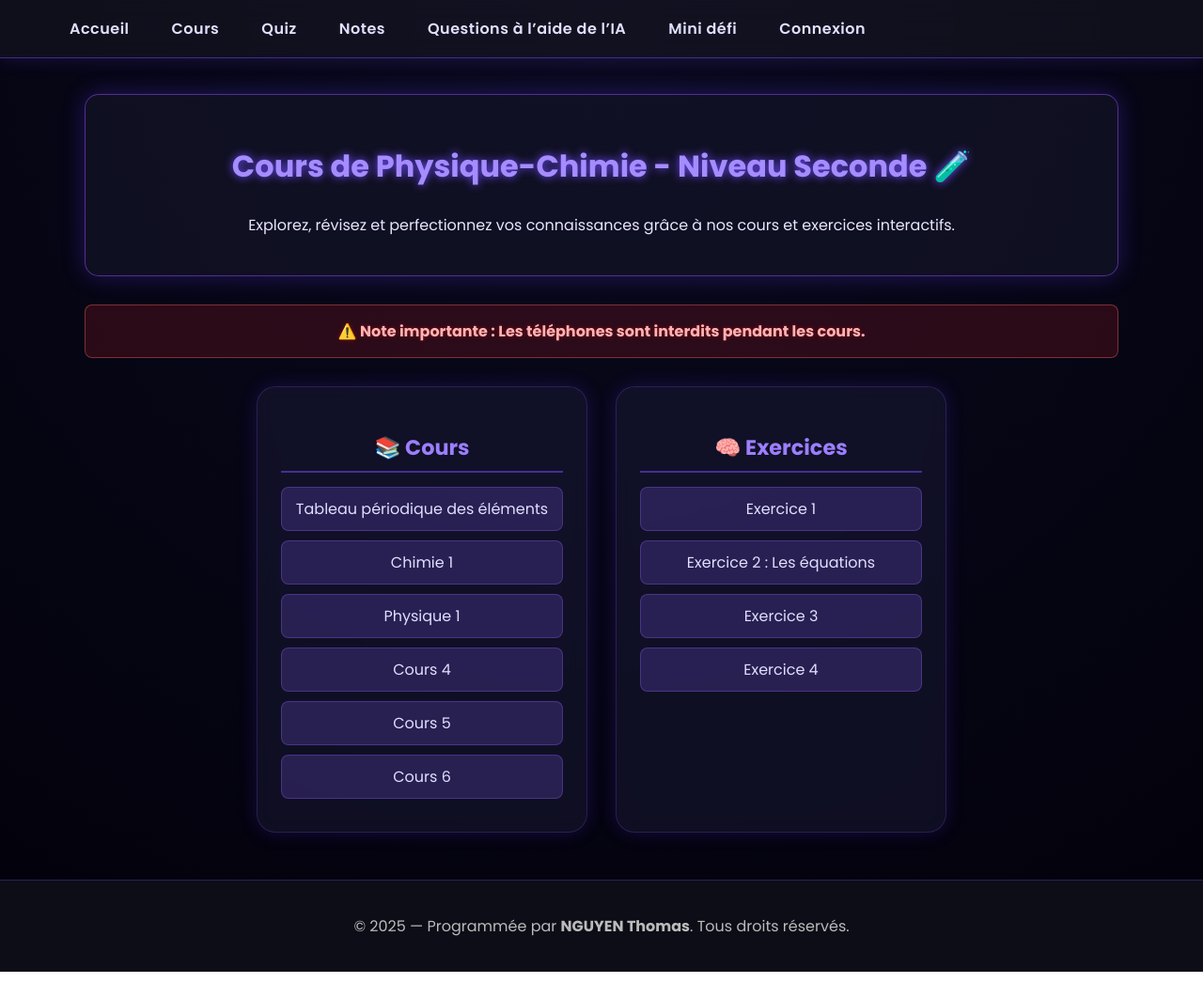
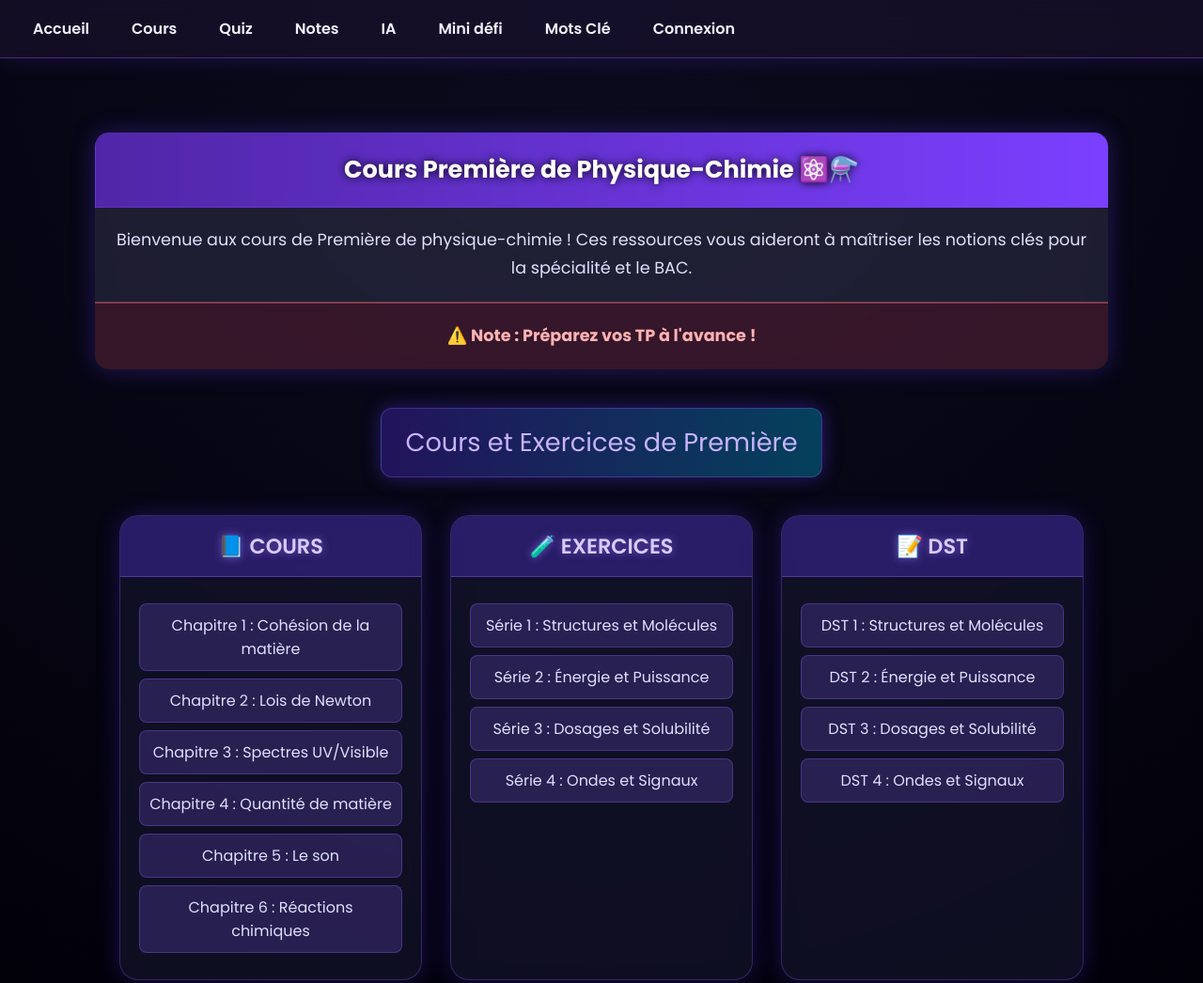
Before and after one commit to ThomasNguyenk/site, a plain HTML site: page 1ere année.html in a window 1280 px wide. Shown: the top 1046 px of the page at 94% size. Drawn offline with Linux system fonts and the light colour scheme.

Commit message:
Transition from 2nd Year to 1st Year content
Updated the HTML document to reflect the transition from '2nd Year' to '1st Year' Physics-Chemistry course content, including changes to the title, navigation links, and sections for courses and exercises.

```diff
--- a/1ere année.html
+++ b/1ere année.html
@@ -3,49 +3,45 @@
 <head>
   <meta charset="UTF-8">
   <meta name="viewport" content="width=device-width, initial-scale=1.0">
-  <title>Cours de 2nd - Physique-Chimie</title>
+  <title>Cours de Première - Physique-Chimie</title>
   <link href="https://fonts.googleapis.com/css2?family=Poppins:wght@300;400;600;700&display=swap" rel="stylesheet">
+
   <style>
     /* === BASE === */
     body {
       margin: 0;
-      font-family: 'Poppins', sans-serif;
-      background: radial-gradient(circle at top, #0a0a1f, #02010a);
-      color: #e5e5ff;
+      font-family: "Poppins", sans-serif;
+      background: radial-gradient(circle at top, #0b0b1e, #010008);
+      color: #e6e6ff;
       overflow-x: hidden;
     }
 
-    /* === NAVIGATION FUTURISTE === */
+    /* === NAVIGATION === */
     .bandeau {
       position: fixed;
       top: 0;
       left: 0;
       width: 100%;
-      z-index: 1000;
-      padding: 12px 0;
-      backdrop-filter: blur(12px);
-      background: rgba(25, 25, 35, 0.55);
-      border-bottom: 1px solid rgba(120, 70, 255, 0.5);
-      box-shadow: 0 0 20px rgba(120, 70, 255, 0.2);
-      animation: fadeInDown 0.8s ease forwards;
-    }
-
-    @keyframes fadeInDown {
-      from { transform: translateY(-30px); opacity: 0; }
-      to { transform: translateY(0); opacity: 1; }
-    }
-
-    .menu-container {
-      width: 90%;
-      margin: 0 auto;
+      padding: 12px 25px;
       display: flex;
       justify-content: space-between;
       align-items: center;
+      backdrop-filter: blur(12px);
+      background: rgba(30, 20, 50, 0.55);
+      border-bottom: 1px solid rgba(150, 90, 255, 0.4);
+      box-shadow: 0 0 25px rgba(120, 60, 255, 0.2);
+      z-index: 1000;
+      animation: fadeDown 0.8s ease forwards;
+    }
+
+    @keyframes fadeDown {
+      from { opacity: 0; transform: translateY(-30px); }
+      to { opacity: 1; transform: translateY(0); }
     }
 
     .menu-btn {
-      font-size: 26px;
-      color: #a389ff;
+      font-size: 28px;
+      color: #a98cff;
       background: none;
       border: none;
       cursor: pointer;
@@ -60,13 +56,12 @@
     }
 
     .menu-links a {
-      position: relative;
-      color: #e0e0ff;
+      color: #f1f1ff;
       text-decoration: none;
       font-weight: 600;
-      letter-spacing: 0.5px;
       padding: 6px 10px;
-      transition: all 0.3s ease;
+      position: relative;
+      transition: 0.3s ease;
     }
 
     .menu-links a::after {
@@ -74,199 +69,232 @@
       position: absolute;
       bottom: 0;
       left: 50%;
-      width: 0%;
+      transform: translateX(-50%);
+      width: 0;
       height: 2px;
-      background: linear-gradient(90deg, #00e0ff, #a389ff);
-      transition: all 0.4s ease;
-      transform: translateX(-50%);
+      background: linear-gradient(90deg, #00e0ff, #a98cff);
+      transition: width 0.4s ease;
     }
 
-    .menu-links a:hover::after { width: 80%; }
-    .menu-links a:hover {
-      color: #9f8fff;
-      text-shadow: 0 0 8px #7a5cff;
-    }
+    .menu-links a:hover::after { width: 70%; }
+    .menu-links a:hover { color: #a98cff; text-shadow: 0 0 8px #875cff; }
 
-    /* === MODE MOBILE === */
+    /* === RESPONSIVE NAV === */
     @media (max-width: 768px) {
       .menu-btn { display: block; }
       .menu-links {
         display: none;
         flex-direction: column;
+        position: absolute;
         width: 100%;
-        position: absolute;
         top: 60px;
         left: 0;
-        background: rgba(20, 20, 35, 0.95);
+        background: rgba(15, 10, 30, 0.95);
         backdrop-filter: blur(8px);
-        border-top: 1px solid rgba(150, 100, 255, 0.3);
-        box-shadow: 0 8px 20px rgba(0, 0, 0, 0.5);
-        padding: 15px 0;
         text-align: center;
-      }
-      .menu-links a {
-        display: block;
-        padding: 12px;
-        font-size: 18px;
+        border-top: 1px solid rgba(150, 80, 255, 0.3);
       }
       .menu-links.active { display: flex; }
+      .menu-links a { padding: 12px; }
     }
 
     /* === SECTION PRINCIPALE === */
     section {
-      padding-top: 100px;
-      max-width: 1100px;
-      margin: auto;
+      max-width: 1200px;
+      margin: 120px auto 60px;
       text-align: center;
+      padding: 20px;
       animation: fadeIn 1s ease;
     }
 
     @keyframes fadeIn {
-      from { opacity: 0; transform: translateY(30px); }
+      from { opacity: 0; transform: translateY(25px); }
       to { opacity: 1; transform: translateY(0); }
     }
 
-    /* === TITRE PRINCIPAL === */
-    .title-box {
-      background: rgba(20, 20, 40, 0.7);
-      border: 1px solid rgba(150, 80, 255, 0.5);
-      border-radius: 15px;
+    /* === TABLEAU D’INTRO === */
+    table.intro {
+      width: 90%;
+      margin: 0 auto 40px;
+      border-collapse: collapse;
+      overflow: hidden;
+      border-radius: 16px;
+      background: rgba(30, 30, 60, 0.5);
+      backdrop-filter: blur(10px);
+      border: 1px solid rgba(150, 100, 255, 0.3);
       box-shadow: 0 0 25px rgba(100, 60, 255, 0.3);
-      padding: 25px;
-      color: #e8e6ff;
-      margin-bottom: 30px;
+      color: #e0dfff;
     }
 
-    .title-box h1 {
-      font-size: 2rem;
-      color: #a58cff;
-      text-shadow: 0 0 10px #704dff;
+    table.intro th {
+      background: linear-gradient(90deg, #5126a7, #7b3fff);
+      color: #fff;
+      font-size: 1.6rem;
+      padding: 20px;
+      text-shadow: 0 0 10px #000;
     }
 
-    /* === AVERTISSEMENT === */
-    .alert {
-      background: rgba(255, 40, 40, 0.15);
-      border: 1px solid rgba(255, 100, 100, 0.4);
-      color: #ffb3b3;
-      padding: 15px;
-      border-radius: 8px;
-      margin-bottom: 30px;
-      font-weight: bold;
-      text-shadow: 0 0 5px rgba(255, 0, 0, 0.4);
+    table.intro td {
+      padding: 20px;
+      line-height: 1.7;
+      font-size: 1.1rem;
+      background: rgba(255, 255, 255, 0.05);
+      border-top: 1px solid rgba(120, 80, 255, 0.3);
     }
 
-    /* === CARTES COURS & EXERCICES === */
+    table.intro tr:last-child td {
+      background: rgba(255, 40, 40, 0.15);
+      color: #ffb3b3;
+      border-top: 2px solid rgba(255, 120, 120, 0.4);
+      font-weight: bold;
+    }
+
+    /* === SECTION TITLE === */
+    .section-title {
+      background: linear-gradient(90deg, rgba(100, 50, 255, 0.3), rgba(0, 200, 255, 0.3));
+      color: #c8b3ff;
+      padding: 15px 25px;
+      border-radius: 12px;
+      display: inline-block;
+      font-size: 1.7rem;
+      margin-bottom: 40px;
+      border: 1px solid rgba(150, 100, 255, 0.3);
+      box-shadow: 0 0 20px rgba(100, 60, 255, 0.4);
+    }
+
+    /* === CARTES === */
     .cards-container {
       display: flex;
       flex-wrap: wrap;
+      justify-content: center;
       gap: 30px;
-      justify-content: center;
     }
 
     .card {
-      width: 300px;
-      padding: 25px;
+      width: 320px;
       border-radius: 20px;
+      overflow: hidden;
       background: rgba(30, 30, 60, 0.45);
+      border: 1px solid rgba(140, 100, 255, 0.3);
+      box-shadow: 0 0 25px rgba(100, 50, 255, 0.25);
       backdrop-filter: blur(10px);
-      border: 1px solid rgba(150, 100, 255, 0.2);
-      box-shadow: 0 0 20px rgba(100, 50, 255, 0.2);
-      color: #f3f2ff;
       transition: all 0.4s ease;
     }
+
     .card:hover {
-      transform: translateY(-8px) scale(1.02);
-      box-shadow: 0 0 25px rgba(140, 80, 255, 0.5);
+      transform: translateY(-10px) scale(1.03);
+      box-shadow: 0 0 35px rgba(140, 80, 255, 0.6);
     }
 
-    .card h3 {
+    .card-header {
       font-size: 1.4rem;
-      color: #9c7eff;
-      border-bottom: 2px solid rgba(120, 80, 255, 0.5);
-      padding-bottom: 8px;
-      margin-bottom: 15px;
+      font-weight: 600;
+      background: rgba(100, 60, 255, 0.3);
+      padding: 15px;
+      border-bottom: 1px solid rgba(150, 100, 255, 0.4);
+      color: #d8ccff;
+      text-shadow: 0 0 8px rgba(160, 120, 255, 0.6);
     }
 
-    .card a {
+    .card-content {
+      padding: 20px;
+    }
+
+    .card-content a {
       display: block;
-      margin: 10px 0;
       color: #e0dfff;
       text-decoration: none;
       background: rgba(80, 60, 150, 0.4);
       border: 1px solid rgba(150, 100, 255, 0.3);
       border-radius: 8px;
       padding: 10px;
+      margin: 8px 0;
       transition: all 0.3s ease;
     }
-    .card a:hover {
+
+    .card-content a:hover {
       background: rgba(140, 80, 255, 0.5);
-      text-shadow: 0 0 5px #fff;
+      text-shadow: 0 0 6px #fff;
     }
 
     /* === FOOTER === */
     footer {
       text-align: center;
       padding: 20px;
-      color: #bbb;
-      background: rgba(15, 15, 25, 0.9);
+      color: #aaa;
+      background: rgba(15, 10, 30, 0.9);
       border-top: 1px solid rgba(120, 70, 255, 0.3);
-      margin-top: 50px;
+      margin-top: 60px;
     }
   </style>
 </head>
 
 <body>
   <!-- === MENU === -->
-  <nav class="bandeau">
-    <div class="menu-container">
+  <div class="bandeau">
     <button class="menu-btn" onclick="toggleMenu()">☰</button>
     <div class="menu-links" id="menuLinks">
       <a href="index.html">Accueil</a>
-        <a href="Cours de 2nd.html">Cours</a>
-        <a href="Quiz de révision de seconde.html">Quiz</a>
+      <a href="1ere année.html">Cours</a>
+      <a href="Quiz de révision de 1ère Année.html">Quiz</a>
       <a href="espaceNote.html">Notes</a>
-        <a href="AideAvecIA.html">Questions à l’aide de l’IA</a>
+      <a href="AideAvecIA.html">IA</a>
       <a href="MiniDéfi.html">Mini défi</a>
+      <a href="AnnexeMotClé.html">Mots Clé</a>
       <a href="Connexion étudiant.html">Connexion</a>
     </div>
   </div>
-  </nav>
 
-  <!-- === CONTENU PRINCIPAL === -->
+  <!-- === SECTION PRINCIPALE === -->
   <section>
-    <div class="title-box">
-      <h1>Cours de Physique-Chimie - Niveau Seconde 🧪</h1>
-      <p>Explorez, révisez et perfectionnez vos connaissances grâce à nos cours et exercices interactifs.</p>
+    <table class="intro">
+      <thead>
+        <tr><th>Cours Première de Physique-Chimie ⚛️⚗️</th></tr>
+      </thead>
+      <tbody>
+        <tr><td>Bienvenue aux cours de Première de physique-chimie ! Ces ressources vous aideront à maîtriser les notions clés pour la spécialité et le BAC.</td></tr>
+        <tr><td>⚠️ Note : Préparez vos TP à l'avance !</td></tr>
+      </tbody>
+    </table>
+
+    <div class="section-title">Cours et Exercices de Première</div>
+
+    <div class="cards-container">
+      <div class="card">
+        <div class="card-header">📘 COURS</div>
+        <div class="card-content">
+          <a href="#">Chapitre 1 : Cohésion de la matière</a>
+          <a href="#">Chapitre 2 : Lois de Newton</a>
+          <a href="#">Chapitre 3 : Spectres UV/Visible</a>
+          <a href="#">Chapitre 4 : Quantité de matière</a>
+          <a href="#">Chapitre 5 : Le son</a>
+          <a href="#">Chapitre 6 : Réactions chimiques</a>
+        </div>
       </div>
 
-    <div class="alert">⚠️ Note importante : Les téléphones sont interdits pendant les cours.</div>
-
-    <div class="cards-container">
-      <!-- === COURS === -->
       <div class="card">
-        <h3>📚 Cours</h3>
-        <a href="https://gervillereache.lyc.ac-guadeloupe.fr/wp-content/uploads/sites/70/2021/03/Tableau-scaled.jpg">Tableau périodique des éléments</a>
-        <a href="http://cst.unice.fr/documents/M1EEF/Cours-de-physique-1v2.pdf">Chimie 1</a>
-        <a href="#">Physique 1</a>
-        <a href="#">Cours 4</a>
-        <a href="#">Cours 5</a>
-        <a href="#">Cours 6</a>
+        <div class="card-header">🧪 EXERCICES</div>
+        <div class="card-content">
+          <a href="#">Série 1 : Structures et Molécules</a>
+          <a href="#">Série 2 : Énergie et Puissance</a>
+          <a href="#">Série 3 : Dosages et Solubilité</a>
+          <a href="#">Série 4 : Ondes et Signaux</a>
+        </div>
       </div>
 
-      <!-- === EXERCICES === -->
       <div class="card">
-        <h3>🧠 Exercices</h3>
-        <a href="#">Exercice 1</a>
-        <a href="#">Exercice 2 : Les équations</a>
-        <a href="#">Exercice 3</a>
-        <a href="#">Exercice 4</a>
+        <div class="card-header">📝 DST</div>
+        <div class="card-content">
+          <a href="#">DST 1 : Structures et Molécules</a>
+          <a href="#">DST 2 : Énergie et Puissance</a>
+          <a href="#">DST 3 : Dosages et Solubilité</a>
+          <a href="#">DST 4 : Ondes et Signaux</a>
+        </div>
       </div>
     </div>
   </section>
 
-  <footer>
-    <p>&copy; 2025 — Programmée par <b>NGUYEN Thomas</b>. Tous droits réservés.</p>
-  </footer>
+  <footer>&copy; 2025 — Programmée par <b>NGUYEN Thomas</b>. Tous droits réservés.</footer>
 
   <script>
     function toggleMenu() {
```
Lines whose indentation alone changed are shown as unchanged.
